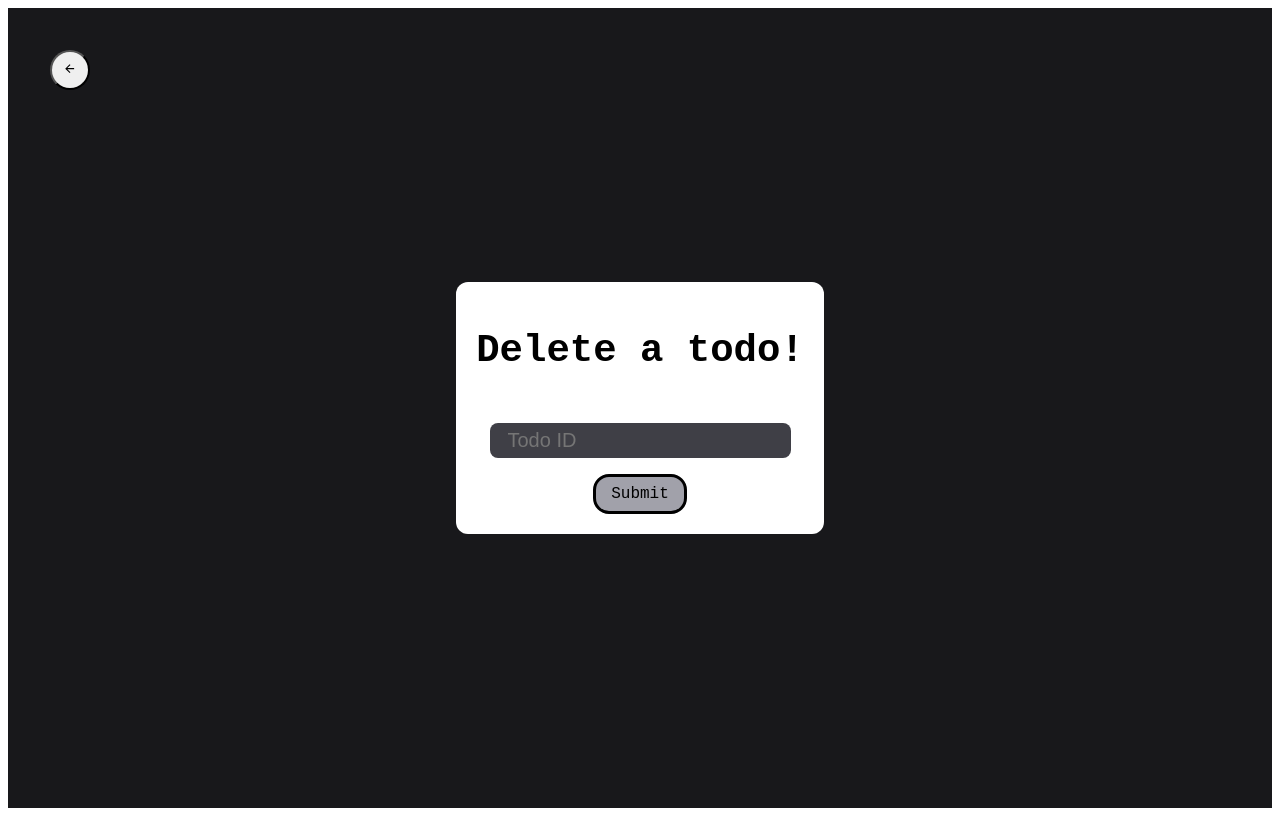
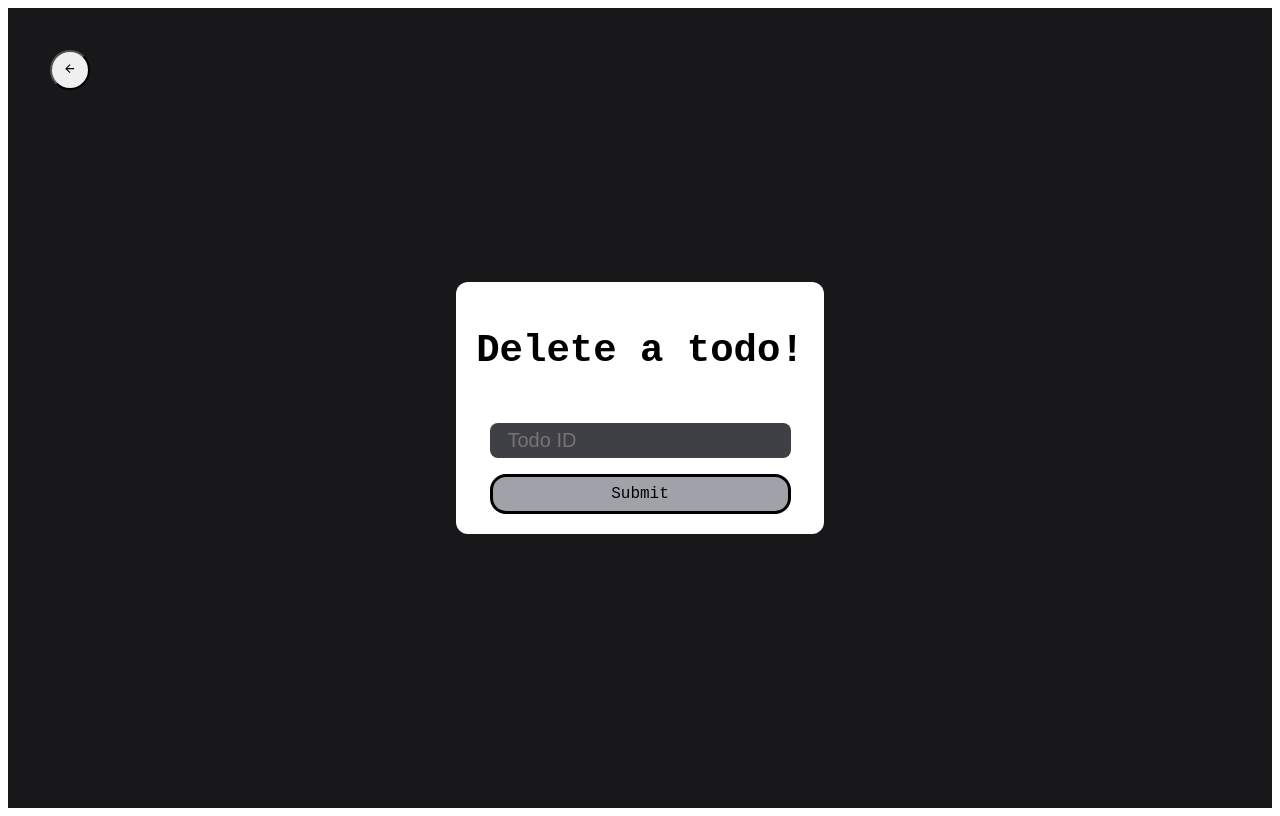
Before and after one commit to ushiradineth/todolist-v2, a Next.js app in the folder client/: page /delete in a window 1280 px wide. Built offline with nearby package versions, Linux system fonts and the light colour scheme; no server answers.

Commit message:
removed container

```diff
--- a/client/src/components/Button.tsx
+++ b/client/src/components/Button.tsx
@@ -3,11 +3,9 @@ import styled from "styled-components";
 
 export default function Button(props: { disabled: boolean; onClick: (arg0: any) => void; text: string }) {
   return (
-    <Container>
       <StyledButton disabled={props.disabled} id="Submit" onClick={props.onClick}>
         {props.text}
-      </StyledButton>
-    </Container>
+     </StyledButton>
   );
 }
 
@@ -37,9 +35,3 @@ const StyledButton = styled.button`
     background-color: #a1a1aa;
   }
 `;
-
-const Container = styled.div`
-  display: flex;
-  align-items: center;
-  justify-content: center;
-`;
```
